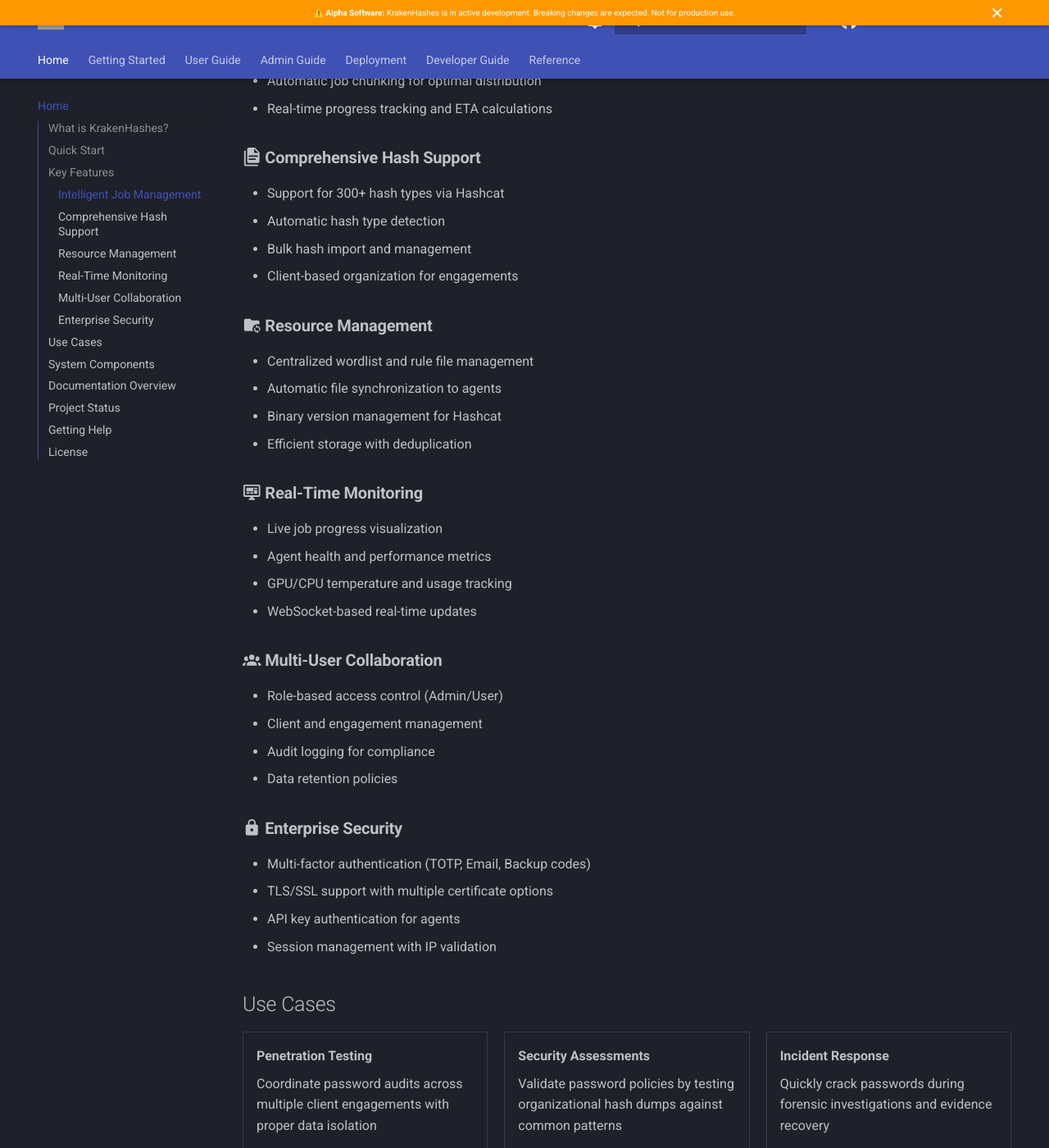
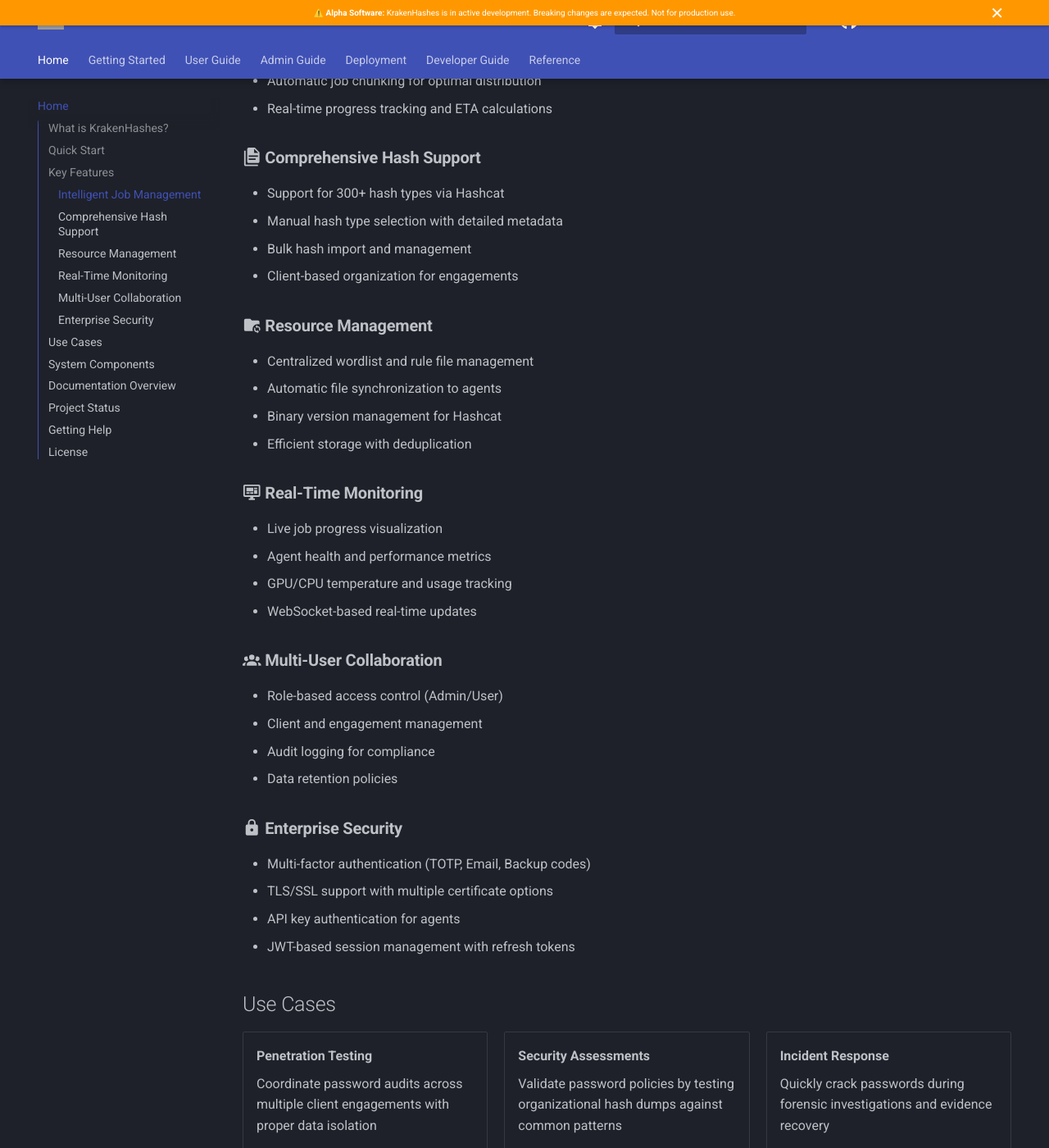
Before and after one commit to robert-iw3/krakenhashes, an MkDocs documentation site: the page built from docs/index.md, in a window 1280 px wide and 1400 px high, scrolled down 1362 px. Shown: the whole window at 82% size. Built offline with MkDocs 1.6.1 and Material for MkDocs 9.7.7, drawn with Linux system fonts in a browser that asks for light colours; comment, search, counter and statistics services are not loaded; the version menu is left out; some of the changed text lies outside the part shown; grey boxes are pictures that could not be loaded.

Commit message:
fix(docs): correct documentation inaccuracies
- Removed false claim of automatic hash type detection
- Corrected session management description (no IP validation implemented)
- Removed email contact option as requested
- Updated to reflect actual JWT-based session management

These changes ensure documentation accurately reflects the current implementation.

```diff
--- a/docs/index.md
+++ b/docs/index.md
@@ -68,7 +68,7 @@
 
 ### :material-file-document-multiple: **Comprehensive Hash Support**
 - Support for 300+ hash types via Hashcat
-- Automatic hash type detection
+- Manual hash type selection with detailed metadata
 - Bulk hash import and management
 - Client-based organization for engagements
 
@@ -94,7 +94,7 @@
 - Multi-factor authentication (TOTP, Email, Backup codes)
 - TLS/SSL support with multiple certificate options
 - API key authentication for agents
-- Session management with IP validation
+- JWT-based session management with refresh tokens
 
 ## Use Cases
 
```
Also changed, not shown: other parts of docs/index.md (+0 -1 lines), docs/getting-started/overview.md (+1 -1 lines).
